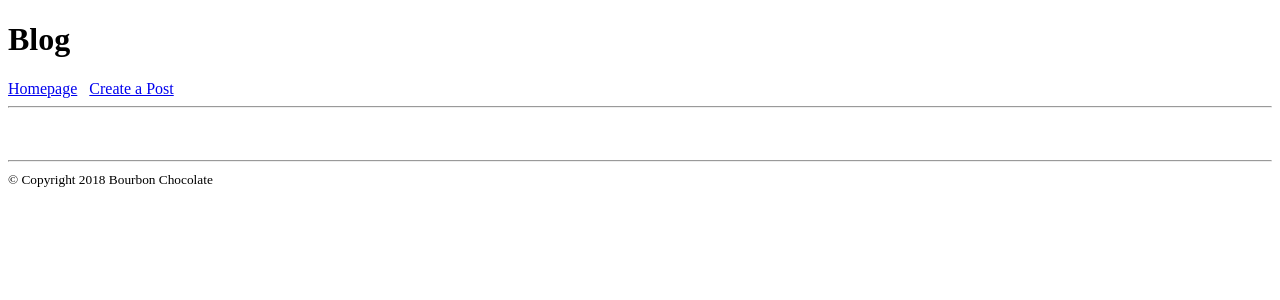
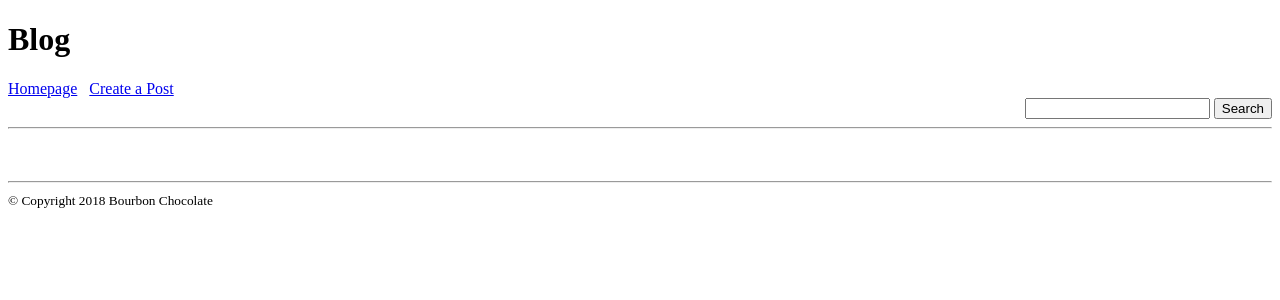
Before and after one commit to dkeriazisStuy/Bourbon-Chocolate_Blog, a Flask app: page /search in a window 1280 px wide. Shown: the top 300 px of the page. Run offline with Flask 2, Linux system fonts and the light colour scheme; data that the repository does not hold is empty.

Commit message:
Searching now works

```diff
--- a/app.py
+++ b/app.py
@@ -72,6 +72,8 @@ def search():
     return render_template(
         'search.html',
         posts=post_list,
+        query=query,
+        result_count=len(post_list),
         logged_in=util.accounts.get_logged_in_user(session)
     )
 
--- a/templates/base.html
+++ b/templates/base.html
@@ -1,51 +1,43 @@
 <!DOCTYPE html>
+<html>
     <head>
-
         {% block head %}
-
         <title> {% block title %} {% endblock %}
             | Bourbon Chocolate
         </title>
-
         {% endblock %}
-
     </head>
 
     <body>
-
         <header>
             {% block navbar %}
-
+            <div align="left">
                 <h1>Blog</h1>
-
                 <a href = "/"> Homepage</a>
                 &nbsp;
                 <a href = "/create"> Create a Post</a>
+            </div>
 
+            <div align="right">
+                <form action="/search" method="get" accept-charset="utf-8">
+                    <input type="text" name="q" id="q" value="{{query}}" />
+                    <input type="submit" name="sub" id="sub" value="Search" />
+                </form>
+            </div>
             {% endblock %}
         </header>
-
         <hr>
-
         <section>
             <br>
-
             {% block content %}
-
             {% endblock %}
-
         </section>
-
         <footer>
             <br>
             <hr>
-
             {% block footer %}
             <small>&copy; Copyright 2018 Bourbon Chocolate</small>
             {% endblock %}
-
         </footer>
-
     </body>
-
 </html>
--- a/templates/search.html
+++ b/templates/search.html
@@ -1,7 +1,7 @@
 {% extends "base.html" %}
 
 {% block title %}
-{{title}} - {{author}}
+{{query}} ({{result_count}})
 {% endblock %}
 
 {% block content %}
```
Lines whose indentation alone changed are shown as unchanged.
